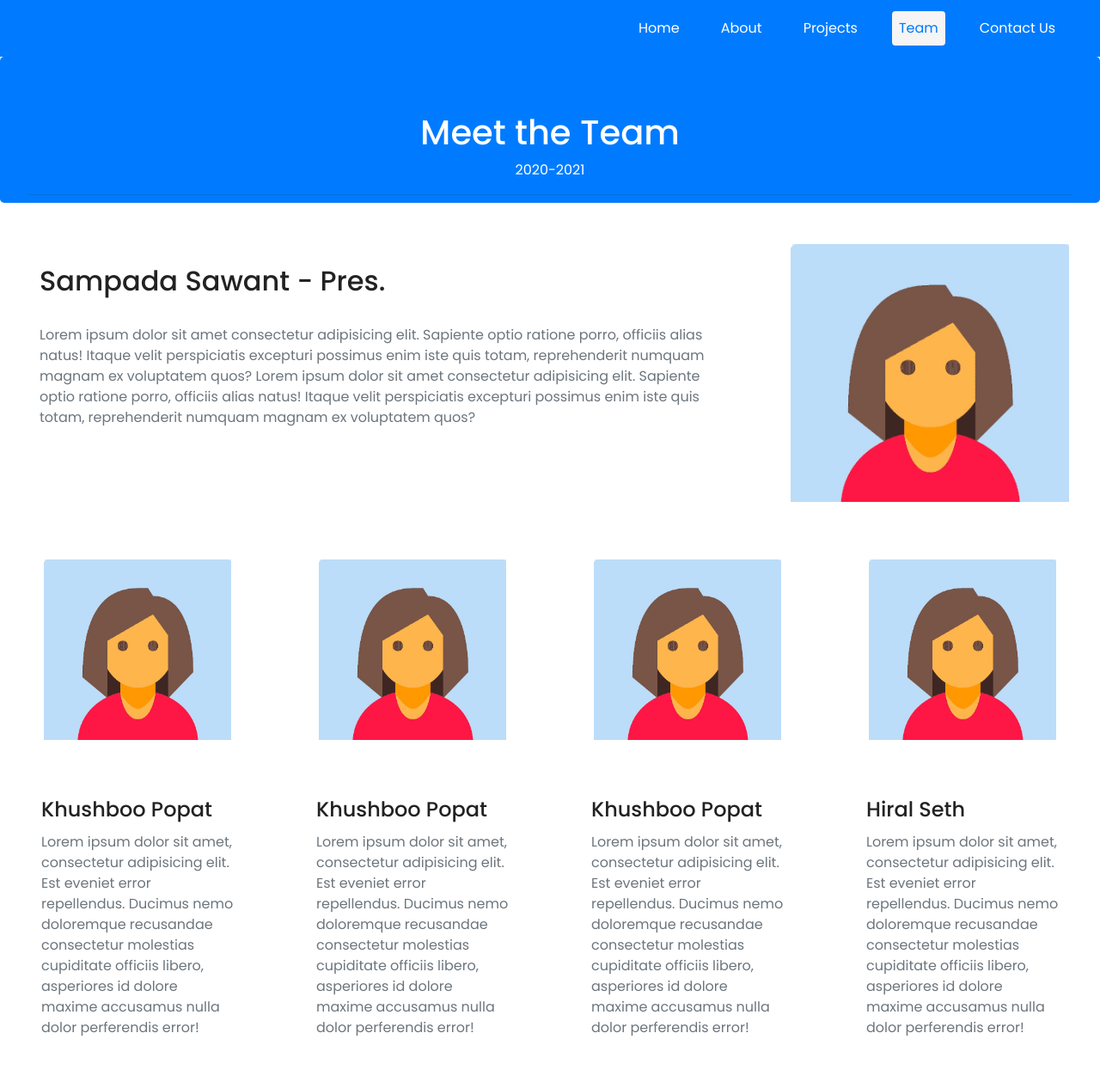
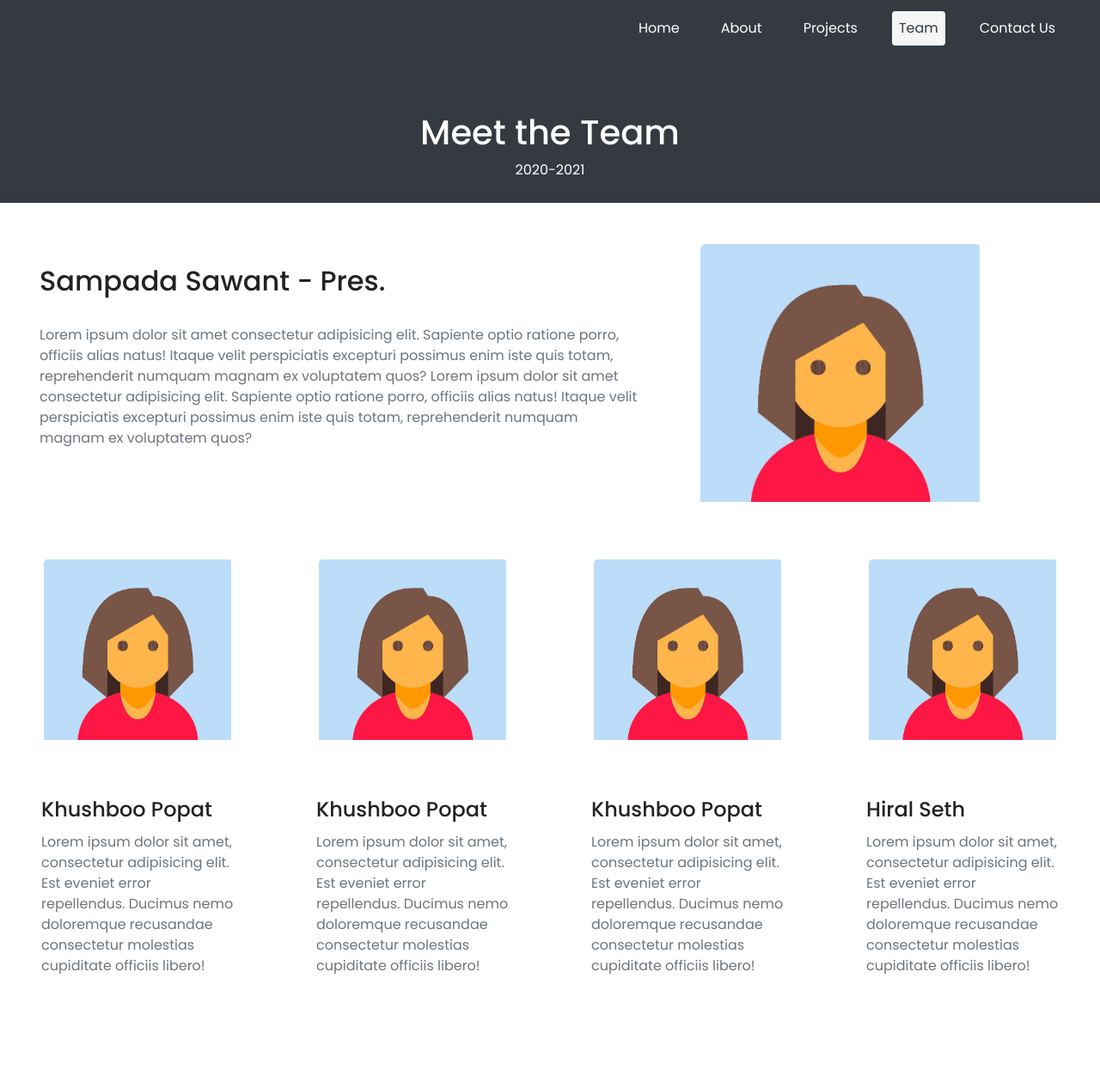
Before and after one commit to Beenaa99/RotaractWebsite, a plain HTML site: page BOD.html in a window 1280 px wide. Shown: the whole page at 86% size. After the commit the page ends 1200 px from the top, so only its background shows below. Drawn offline with nearby package versions, Linux system fonts and the light colour scheme.

Commit message:
updated theme

```diff
--- a/BOD.html
+++ b/BOD.html
@@ -14,7 +14,7 @@
 <body>
 
 <!-- Navigation -->
-<nav class="navbar navbar-expand-md navbar-expand-sm bg-primary text-white justify-content-center">
+<nav class="navbar navbar-expand-md navbar-expand-sm bg-dark text-white justify-content-center">
 	<div class="container-fluid">
 
 		<button class="navbar-toggler" type="button" data-toggle="collapse" data-target="#navbarResponsive">
@@ -43,7 +43,7 @@
 </nav>
 
 
-<div class="jumbotron text-center bg-primary text-white">
+<div class="jumbotron jumbotron-fluid text-center bg-dark text-white">
 	<h1 class="display-6">
 		Meet the Team
 		</h1>
@@ -51,9 +51,9 @@
 	<hr>
 </div>
 
-<div class="president container-fluid padding bg-light justify-content-center bg-white">
+<div class="president container-fluid padding bg-light  bg-white">
 	<div class="row padding">
-		<div class="col-md-7 col-lg-8">
+		<div class="col-md-7 col-lg-7">
 			<br>
 
 			<h2 class="pressHead">Sampada Sawant - Pres. </h2>
@@ -80,7 +80,7 @@
 						Khushboo Popat
 					</h4>
 					<p class="text-muted">
-						Lorem ipsum dolor sit amet, consectetur adipisicing elit. Est eveniet error repellendus. Ducimus nemo doloremque recusandae consectetur molestias cupiditate officiis libero, asperiores id dolore maxime accusamus nulla dolor perferendis error!
+						Lorem ipsum dolor sit amet, consectetur adipisicing elit. Est eveniet error repellendus. Ducimus nemo doloremque recusandae consectetur molestias cupiditate officiis libero!
 					</p>
 
 				</div>
@@ -96,7 +96,7 @@
 						Khushboo Popat
 					</h4>
 					<p class="text-muted">
-						Lorem ipsum dolor sit amet, consectetur adipisicing elit. Est eveniet error repellendus. Ducimus nemo doloremque recusandae consectetur molestias cupiditate officiis libero, asperiores id dolore maxime accusamus nulla dolor perferendis error!
+						Lorem ipsum dolor sit amet, consectetur adipisicing elit. Est eveniet error repellendus. Ducimus nemo doloremque recusandae consectetur molestias cupiditate officiis libero!
 					</p>
 
 				</div>
@@ -112,7 +112,7 @@
 						Khushboo Popat
 					</h4>
 					<p class="text-muted">
-						Lorem ipsum dolor sit amet, consectetur adipisicing elit. Est eveniet error repellendus. Ducimus nemo doloremque recusandae consectetur molestias cupiditate officiis libero, asperiores id dolore maxime accusamus nulla dolor perferendis error!
+						Lorem ipsum dolor sit amet, consectetur adipisicing elit. Est eveniet error repellendus. Ducimus nemo doloremque recusandae consectetur molestias cupiditate officiis libero!
 					</p>
 
 				</div>
@@ -128,7 +128,7 @@
 						Hiral Seth
 					</h4>
 					<p class="text-muted">
-						Lorem ipsum dolor sit amet, consectetur adipisicing elit. Est eveniet error repellendus. Ducimus nemo doloremque recusandae consectetur molestias cupiditate officiis libero, asperiores id dolore maxime accusamus nulla dolor perferendis error!
+						Lorem ipsum dolor sit amet, consectetur adipisicing elit. Est eveniet error repellendus. Ducimus nemo doloremque recusandae consectetur molestias cupiditate officiis libero!
 					</p>
 
 				</div>
--- a/style.css
+++ b/style.css
@@ -31,7 +31,7 @@ html,body{
 }
 .nav-item .active{
   background-color: whitesmoke !important;
-  color: #007bff !important;
+  color: #343a40 !important;
 }
 
 .team img{
@@ -42,6 +42,7 @@ html,body{
   float: right;
   margin-right: 20px;
   padding-left: 20px;
+  justify-content: space-between;
 
 }
 .president{
@@ -53,12 +54,13 @@ html,body{
 }
 .president:hover{
   color: black;
-  cursor: pointer;
+  cursor: auto;
 }
+/*
 .card-body:hover{
   background-color: #6ba4e0;
   color: black;
-}
+}*/
 .team img{
   padding: 35px;
 }
```
